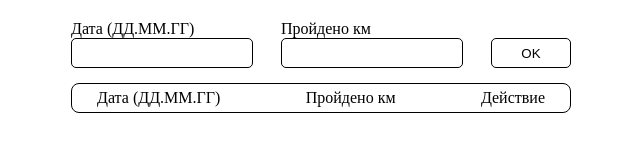
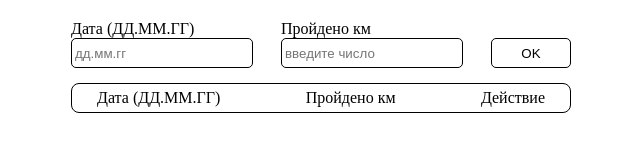
Before and after one commit to RebikHub/ra-forms-steps, a React (Create React App) app: page / in a window 1280 px wide. Shown: the top 160 px of the page, without its empty margins (319-959 px from the left). Built offline with nearby package versions, Linux system fonts and the light colour scheme.

Commit message:
appveyor

```diff
--- a/src/components/FormSteps.jsx
+++ b/src/components/FormSteps.jsx
@@ -9,14 +9,16 @@ export default function FormSteps({onInputData, form, handleDate, handleRange})
         <input type="text"
           name="date"
           value={form.date}
-          onChange={handleDate}/>
+          onChange={handleDate}
+          placeholder="дд.мм.гг"/>
       </div>
       <div className="input-range">
         <label htmlFor="range">Пройдено км</label>
         <input type="text"
           name="range"
           value={form.range}
-          onChange={handleRange}/>
+          onChange={handleRange}
+          placeholder="введите число"/>
       </div>
       <button className="btn-steps" type="button" onClick={() => onInputData(form.date, form.range, form.id)}>OK</button>
     </form>
```
Also changed, not shown: 1 other file (tests, documents, lock files or other folders).
